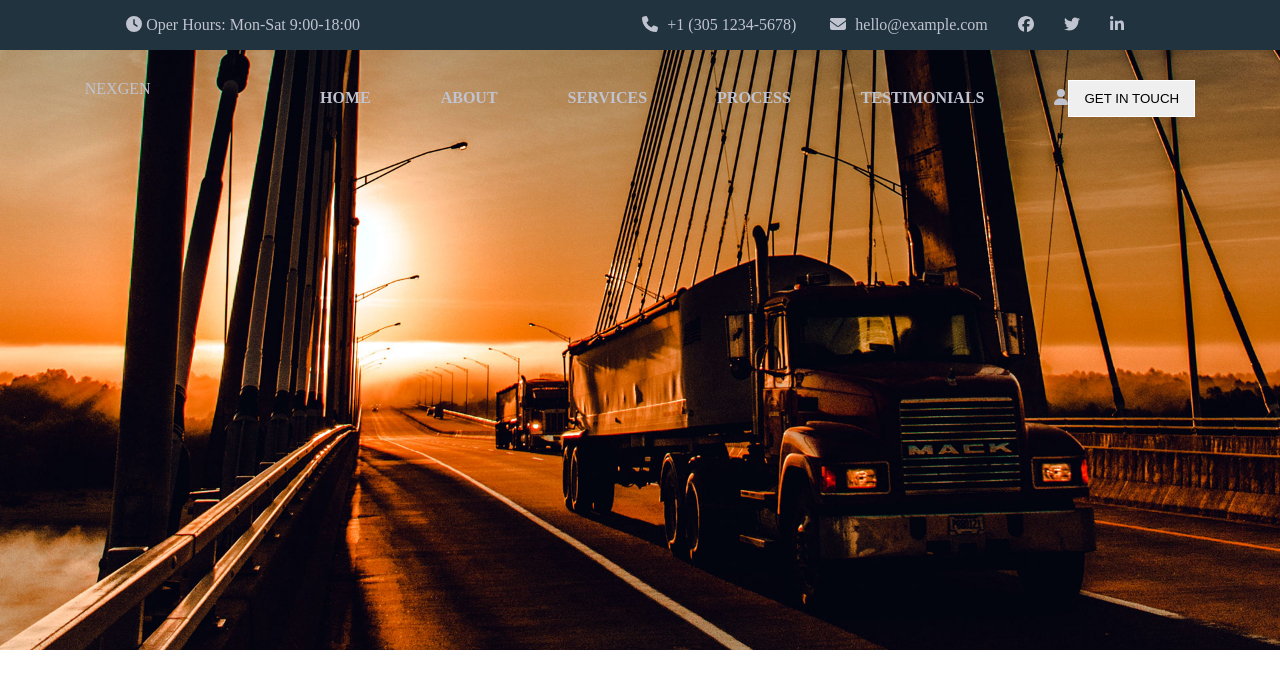
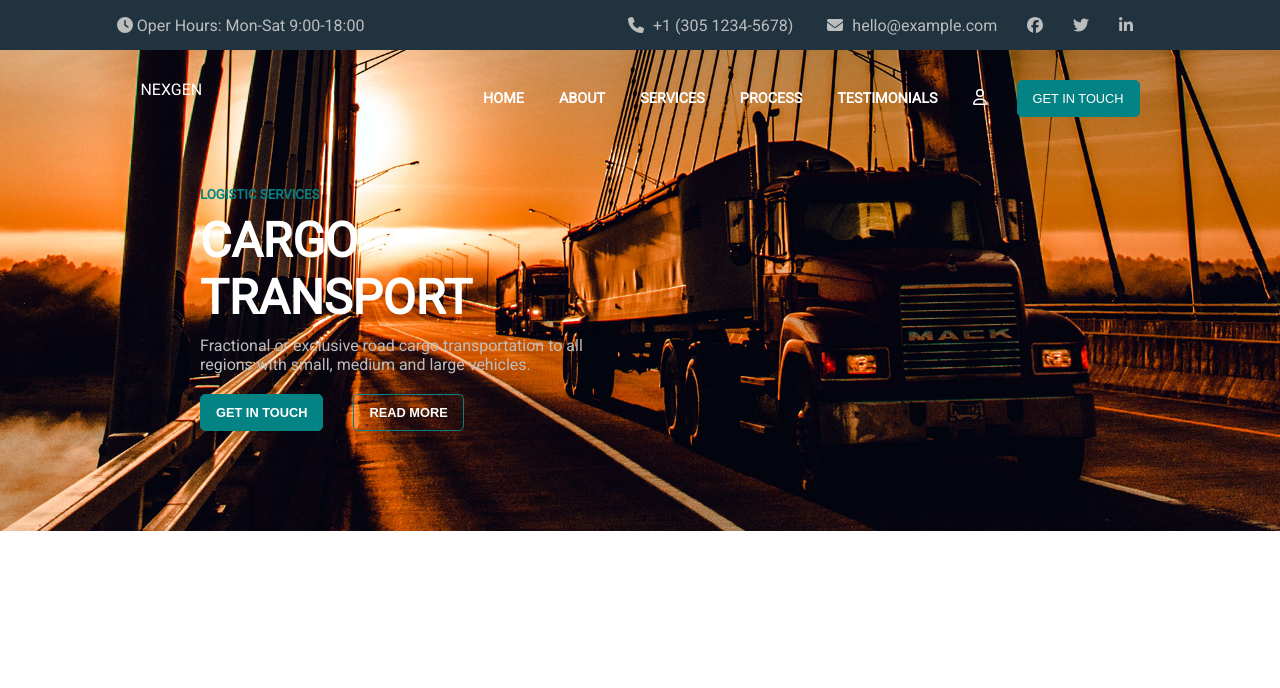
Before and after one commit to valentinaiori/proj-html-vuejs, a Vue app: page / in a window 1280 px wide. Shown: the top 688 px of the page. Built offline with nearby package versions, Linux system fonts and the light colour scheme.

Commit message:
Add header

```diff
--- a/src/App.vue
+++ b/src/App.vue
@@ -16,9 +16,14 @@ export default {
 </script>
 
 <style lang="scss">
+@import url('https://fonts.googleapis.com/css2?family=Montserrat&family=Roboto&display=swap');
 * {
   margin: 0 auto;
   padding: 0;
   box-sizing: border-box;
 }
+
+#app {
+font-family: 'Roboto', sans-serif;;
+}
 </style>
--- a/src/components/HeaderComponent.vue
+++ b/src/components/HeaderComponent.vue
@@ -14,16 +14,31 @@
                 </div>
             </div>
         </div>
-        <div class="cargo-transport">
+        <div class="cargo-container">
+            <div class="links-header">
                 <div>NEXGEN</div>
-            <div class="link-header">
+                <nav>
                     <a href=""><strong>HOME</strong></a>
                     <a href=""><strong>ABOUT</strong></a>
                     <a href=""><strong>SERVICES</strong></a>
                     <a href=""><strong>PROCESS</strong></a>
                     <a href=""><strong>TESTIMONIALS</strong></a>
-                <i class="fa-solid fa-user"></i>
-                <button>GET IN TOUCH</button>
+                    <i class="fa-regular fa-user"></i>
+                    <button class="btn-green">GET IN TOUCH</button>
+                </nav>
+            </div>
+            <div class="cargo-transport">
+                <h5>LOGISTIC SERVICES</h5>
+                <h1>CARGO TRANSPORT</h1>
+                <p>Fractional or exclusive road cargo transportation to all regions with small, medium and large
+                    vehicles.</p>
+                    <div class="btn-header">
+                    <button class="btn-green"><strong>GET IN TOUCH</strong></button>
+                    <button class="btn-read"><strong>READ MORE</strong></button>
+                </div>
+
+
+
             </div>
         </div>
     </header>
@@ -39,7 +54,7 @@ export default {
 
 <style lang="scss" scoped>
 header {
-    color: #c0c3d0;
+    color: #bcbdbd;
 }
 
 .bg-greydark {
@@ -49,17 +64,17 @@ header {
     height: 50px;
 
     a {
-        color: #c0c3d0;
+        color: #bcbdbd;
         text-decoration: none;
     }
 
     .fa-twitter,
-    .fa-linkedin-in {
+    .fa-linkedin-in{
         padding-right: 30px;
+
     }
 
-    .fa-facebook,
-    {
+    .fa-facebook {
         padding-right: 30px;
         padding-left: 30px;
     }
@@ -69,29 +84,75 @@ header {
         padding-right: 5px;
         padding-left: 30px;
     }
+
+}
+
+.cargo-container {
+    background-image: url(../assets/img/bg-9.jpg);
+    padding-bottom: 100px;
+    width: 100%;
+    background-size: cover;
+    background-position: center;
+    padding-top: 30px;
+}
+
+.links-header {
+    display: flex;
+    color: white;
+
+    nav a {
+        color: white;
+        text-decoration: none;
+        padding-right: 35px;
+        font-size: 0.9rem;
+    }
+
+    .fa-user{
+        padding-right: 30px;
+
+    }
+}
+
+.btn-green, .btn-read {
+    border: 1px solid #038384;
+    padding: 10px 15px;
+    background-color: #038384;
+    border-radius: 5px;
+    color: white;
+    font-size: 0.8rem;
+}
+
+.cargo-transport{
+    max-width: 400px;
+    margin-left: 200px;
+    margin-top: 70px;
+
+    h5 {
+    color: #038384;
+    padding-bottom: 10px;
+}
+
+h1 {
+    color: white;
+    font-size: 3.0rem;
+    padding-bottom: 10px;
+}
+
+p{
+    color:#bcbdbd;
+}
+
+.btn-read{
+    background-color: transparent;
+    margin-left: 30px;
+
+
+}
+
+.btn-header{
+    padding-top: 20px;
+}
 }
 
 
-
-.cargo-transport {
-    background-image: url(../assets/img/bg-9.jpg);
-    height: 600px;
-    width: 100%;
-    background-size: cover;
-    display: flex;
-    padding-top: 30px;
-}
-
-.link-header{
-    a{
-        color: #c0c3d0;
-        text-decoration: none;
-        padding-right: 70px;
-
-    }
-    button{
-        border: 1px solid white;
-        padding: 10px 15px;
-    }
-}
 </style>
```
Also changed, not shown: src/assets/logo.png (deleted). Lines whose indentation alone changed are shown as unchanged.
